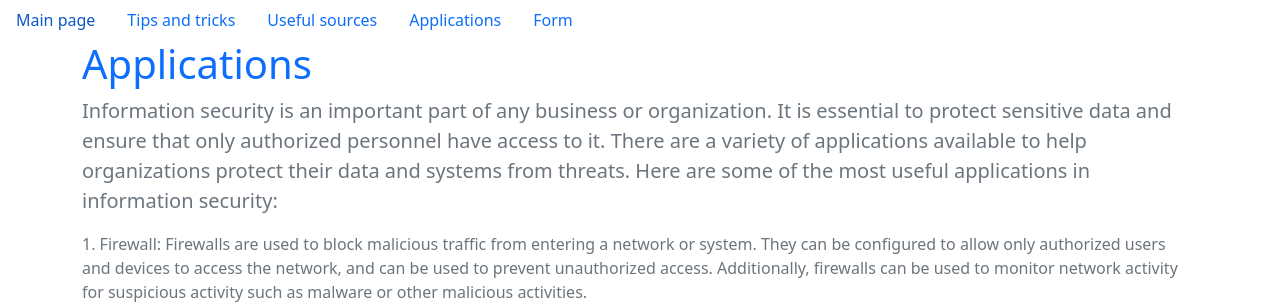
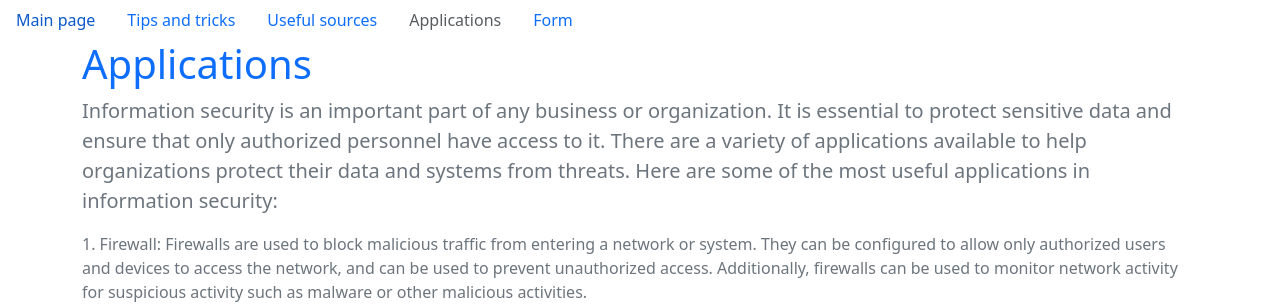
Before and after one commit to ZeevBinyaminov/minor, a Django app: page /applications in a window 1280 px wide. Shown: the top 306 px of the page. Run offline with Django 4.2, Linux system fonts and the light colour scheme.

Commit message:
first project is done

```diff
--- a/CyberSecurityApp/views.py
+++ b/CyberSecurityApp/views.py
@@ -7,20 +7,20 @@ def say_hello(request):
 
 
 def main_page(request):
-    return render(request, "CyberSecurityApp/main.html", {"title": "Main page"})
+    return render(request, "CyberSecurityApp/main.html", {"title": "Main page", "one": "disabled"})
+
+
+def tips_and_tricks(request):
+    return render(request, "CyberSecurityApp/tips_and_tricks.html", {"title": "Tips and tricks", "two": "disabled"})
+
+
+def useful_sources(request):
+    return render(request, "CyberSecurityApp/useful_sources.html", {"title": "Useful sources", "three": "disabled"})
 
 
 def applications(request):
-    return render(request, "CyberSecurityApp/applications.html", {"title": "Applications"})
-
-
-def tips_and_tricks(request):
-    return render(request, "CyberSecurityApp/tips_and_tricks.html", {"title": "Tips and tricks"})
-
-
-def useful_sources(request):
-    return render(request, "CyberSecurityApp/useful_sources.html", {"title": "Useful sources"})
+    return render(request, "CyberSecurityApp/applications.html", {"title": "Applications", "four": "disabled"})
 
 
 def form(request):
-    return render(request, "CyberSecurityApp/forms.html", {"title": "Form"})
+    return render(request, "CyberSecurityApp/forms.html", {"title": "Form", "five": "disabled"})
--- a/templates/CyberSecurityApp/navigation.html
+++ b/templates/CyberSecurityApp/navigation.html
@@ -2,19 +2,19 @@
     <nav>
         <ul class="nav">
             <li class="nav-item">
-                <a class="nav-link active" aria-current="page" href="{% url 'main' %}">Main page</a>
+                <a class="nav-link {{ one }}" href="{% url 'main' %}">Main page</a>
             </li>
             <li class="nav-item">
-                <a class="nav-link" href="{% url 'tips and tricks' %}">Tips and tricks</a>
+                <a class="nav-link {{ two }}" href="{% url 'tips and tricks' %}">Tips and tricks</a>
             </li>
             <li class="nav-item">
-                <a class="nav-link" href="{% url 'useful sources' %}">Useful sources</a>
+                <a class="nav-link {{ three }}" href="{% url 'useful sources' %}">Useful sources</a>
             </li>
             <li class="nav-item">
-                <a class="nav-link" href="{% url 'applications' %}">Applications</a>
+                <a class="nav-link {{ four }}" href="{% url 'applications' %}">Applications</a>
             </li>
             <li>
-                <a class="nav-link" href="{% url 'form' %}">Form</a>
+                <a class="nav-link {{ five }}" href="{% url 'form' %}">Form</a>
             </li>
         </ul>
     </nav>
```
